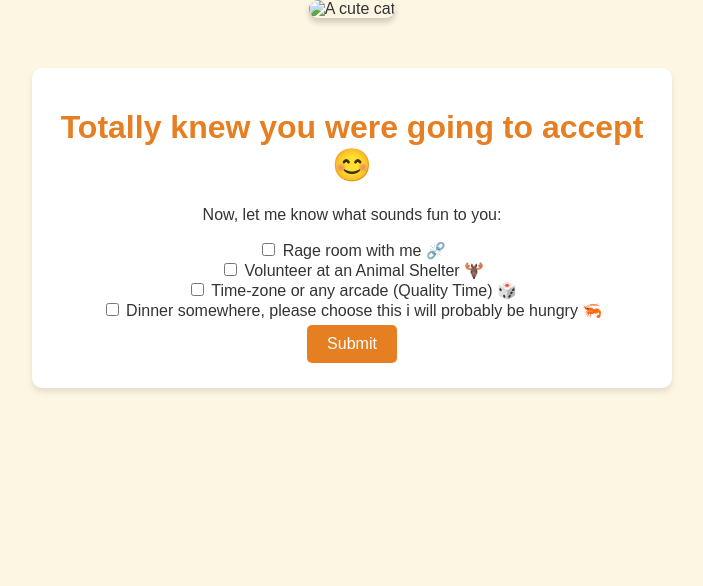
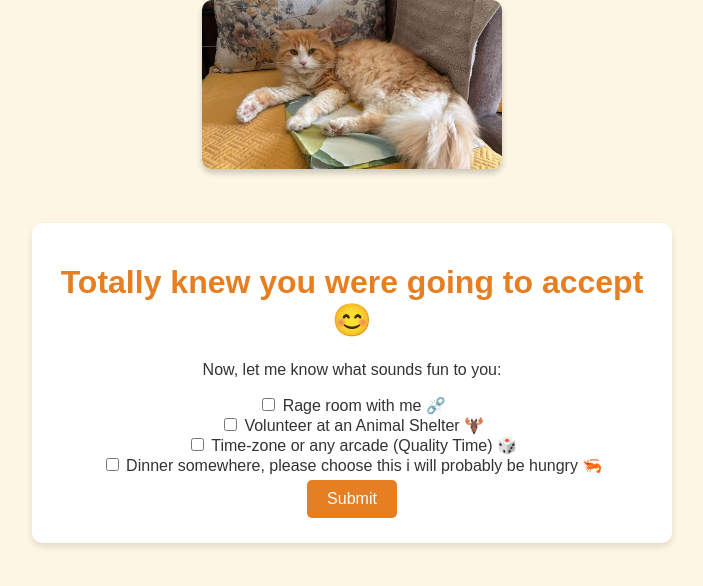
Before and after one commit to PandaUnknown1/Asking-out, a plain HTML site: page yes.html in a window 1280 px wide. Shown: the whole page, without its empty margins (288-991 px from the left). Drawn offline with Linux system fonts and the light colour scheme.

Commit message:
Update yes.html

```diff
--- a/yes.html
+++ b/yes.html
@@ -1,6 +1,6 @@
 <!DOCTYPE html>
 <form action="https://formspree.io/f/manqywow" method="POST">
-    <img src="images/cat.jpg" alt="A cute cat" class="cat-image">
+    <img src="cat.jpg" alt="A cute cat" class="cat-image">
 
 <html lang="en">
 <head>
```
